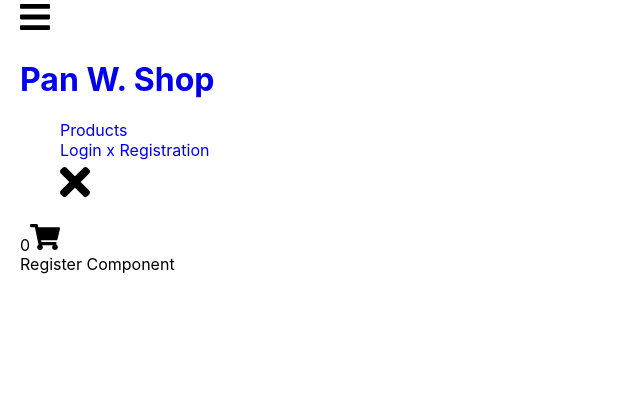
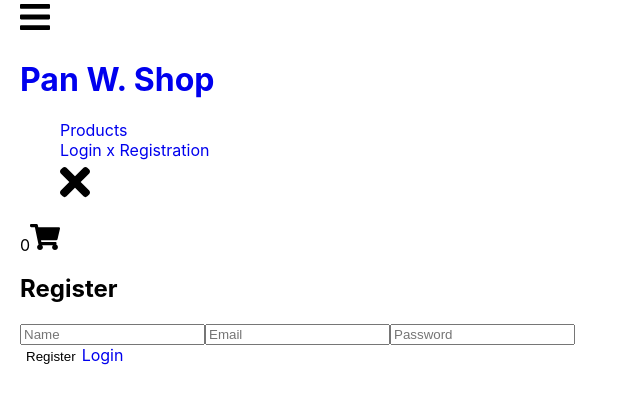
Before and after one commit to jaroszw/ECOMMERSE_FULL_MERN, a React (Create React App) app in the folder client/: page /register in a window 1280 px wide. Shown: the top 404 px of the page, without its empty margins (0-640 px from the left). Built offline with nearby package versions, Linux system fonts and the light colour scheme; no server answers; the HTML template or start-up script is replaced by a standard one.

Commit message:
Login/Register Component

```diff
--- a/client/src/components/mainpages/auth/Login.js
+++ b/client/src/components/mainpages/auth/Login.js
@@ -1,7 +1,58 @@
-import React from "react";
+import React, { useState } from 'react';
+import { Link } from 'react-router-dom';
+import axios from 'axios';
 
 const Login = () => {
-  return <div>Login Component</div>;
+  const [user, setUser] = useState({
+    email: '',
+    password: '',
+  });
+
+  const onChangeInput = (e) => {
+    const { name, value } = e.target;
+    setUser({ ...user, [name]: value });
+  };
+
+  const loginSubmit = async (e) => {
+    e.preventDefault();
+
+    try {
+      await axios.post('http://localhost:5000/user/login', { ...user });
+      localStorage.setItem('firstLogin', true);
+      window.location.href = '/';
+    } catch (error) {
+      alert(error.response.data.msg);
+    }
+  };
+
+  return (
+    <div className="login-page">
+      <form onSubmit={loginSubmit}>
+        <h2>Login</h2>
+        <input
+          type="email"
+          name="email"
+          required
+          placeholder="Email"
+          value={user.email}
+          onChange={onChangeInput}
+        />
+        <input
+          type="password"
+          name="password"
+          required
+          placeholder="Password"
+          value={user.password}
+          autoComplete="on"
+          onChange={onChangeInput}
+        />
+        <div className="row">
+          <button type="submit">Login</button>
+          <Link to="/register">Register</Link>
+        </div>
+      </form>
+    </div>
+  );
 };
 
 export default Login;
--- a/client/src/components/mainpages/auth/Register.js
+++ b/client/src/components/mainpages/auth/Register.js
@@ -1,7 +1,67 @@
-import React from "react";
+import React, { useState } from 'react';
+import { Link } from 'react-router-dom';
+import axios from 'axios';
 
 const Register = () => {
-  return <div>Register Component</div>;
+  const [user, setUser] = useState({
+    email: '',
+    password: '',
+    name: '',
+  });
+
+  const onChangeInput = (e) => {
+    const { name, value } = e.target;
+    setUser({ ...user, [name]: value });
+  };
+
+  const registerSubmit = async (e) => {
+    e.preventDefault();
+
+    try {
+      await axios.post('http://localhost:5000/user/register', { ...user });
+      localStorage.setItem('firstLogin', true);
+      window.location.href = '/';
+    } catch (error) {
+      alert(error.response.data.msg);
+    }
+  };
+
+  return (
+    <div className="login-page">
+      <form onSubmit={registerSubmit}>
+        <h2>Register</h2>
+        <input
+          type="text"
+          name="name"
+          required
+          placeholder="Name"
+          value={user.name}
+          onChange={onChangeInput}
+        />
+        <input
+          type="email"
+          name="email"
+          required
+          placeholder="Email"
+          value={user.email}
+          onChange={onChangeInput}
+        />
+        <input
+          type="password"
+          name="password"
+          required
+          placeholder="Password"
+          value={user.password}
+          autoComplete="on"
+          onChange={onChangeInput}
+        />
+        <div className="row">
+          <button type="submit">Register</button>
+          <Link to="/login">Login</Link>
+        </div>
+      </form>
+    </div>
+  );
 };
 
 export default Register;
--- /dev/null
+++ b/client/src/components/mainpages/auth/login.css
@@ -0,0 +1,38 @@
+.login-page {
+  max-width: 500px;
+  border: 2px solid rgb(3, 165, 206);
+  border-radius: 5px;
+  padding: 30px;
+  margin: 50px auto;
+}
+.login-page h2 {
+  text-transform: uppercase;
+  letter-spacing: 2px;
+  color: #555;
+}
+.login-page form input,
+.login-page form button {
+  width: 100%;
+  height: 40px;
+  margin: 10px 0;
+  padding: 0 5px;
+  outline: rgb(3, 165, 206);
+  border: 1px solid rgb(3, 165, 206);
+}
+.login-page form .row {
+  display: flex;
+  justify-content: space-between;
+  align-items: center;
+}
+.login-page form button {
+  width: 150px;
+  background: rgb(3, 165, 206);
+  color: white;
+  text-transform: uppercase;
+  letter-spacing: 2px;
+}
+.login-page form a {
+  color: orange;
+  letter-spacing: 1.3px;
+  text-transform: uppercase;
+}
--- a/client/src/components/mainpages/products/Products.js
+++ b/client/src/components/mainpages/products/Products.js
@@ -1,17 +1,21 @@
-import React, { useContext } from "react";
-import { GlobalState } from "../../../GlobalState";
-import ProductItem from "../utils/productItem/ProductItem";
+import React, { useContext } from 'react';
+import { GlobalState } from '../../../GlobalState';
+import ProductItem from '../utils/productItem/ProductItem';
+import Loading from '../utils/loading/Loading';
 
 const Products = () => {
   const state = useContext(GlobalState);
   const [products] = state.productsAPI.products;
 
   return (
-    <div className="products">
-      {products.map((product) => {
-        return <ProductItem key={product._id} product={product} />;
-      })}
-    </div>
+    <React.Fragment>
+      <div className="products">
+        {products.map((product) => {
+          return <ProductItem key={product._id} product={product} />;
+        })}
+      </div>
+      {products.length === 0 && <Loading />}
+    </React.Fragment>
   );
 };
 export default Products;
--- /dev/null
+++ b/client/src/components/mainpages/utils/loading/Loading.js
@@ -0,0 +1,28 @@
+import React from 'react';
+import './loading.css';
+
+const Loading = () => {
+  return (
+    <div className="load-page">
+      <div className="loader">
+        <div>
+          <div>
+            <div>
+              <div>
+                <div>
+                  <div>
+                    <div>
+                      <div></div>
+                    </div>
+                  </div>
+                </div>
+              </div>
+            </div>
+          </div>
+        </div>
+      </div>
+    </div>
+  );
+};
+
+export default Loading;
--- /dev/null
+++ b/client/src/components/mainpages/utils/loading/loading.css
@@ -0,0 +1,25 @@
+.load-page {
+  background: #fff;
+  overflow: hidden;
+}
+.loader {
+  width: 300px;
+  height: 300px;
+  margin: auto;
+}
+.loader div {
+  width: calc(100% - 15px);
+  height: calc(100% - 15px);
+  border: 2px solid #fff;
+  border-top: 2px solid crimson;
+  border-radius: 50%;
+  animation: rotate 10s linear infinite alternate-reverse;
+}
+@keyframes rotate {
+  50% {
+    transform: rotate(80deg);
+  }
+  100% {
+    transform: rotate(360deg);
+  }
+}
--- /dev/null
+++ b/client/src/components/mainpages/utils/productItem/BtnRender.js
@@ -0,0 +1,17 @@
+import React from 'react';
+import { Link } from 'react-router-dom';
+
+const BtnRender = ({ product }) => {
+  return (
+    <div className="row_btn">
+      <Link id="btn_buy" to="#!">
+        Buy
+      </Link>
+      <Link id="btn_view" to={`/detail/${product._id}`}>
+        View
+      </Link>
+    </div>
+  );
+};
+
+export default BtnRender;
--- a/client/src/components/mainpages/utils/productItem/ProductItem.js
+++ b/client/src/components/mainpages/utils/productItem/ProductItem.js
@@ -1,34 +1,17 @@
-import React from "react";
-// import BtnRender from "./BtnRender";
-import { Link } from "react-router-dom";
+import React from 'react';
+import BtnRender from './BtnRender';
 
-function ProductItem({ product, isAdmin, deleteProduct, handleCheck }) {
+function ProductItem({ product }) {
   return (
     <div className="product_card">
-      {isAdmin && (
-        <input
-          type="checkbox"
-          checked={product.checked}
-          onChange={() => handleCheck(product._id)}
-        />
-      )}
       <img src={product.images.url} alt="" />
-
       <div className="product_box">
         <h2 title={product.title}>{product.title}</h2>
         <span>${product.price}</span>
         <p>{product.description}</p>
       </div>
-      <div className="row_btn">
-        <Link id="btn_buy" to="#!">
-          Buy
-        </Link>
-        <Link id="btn_view" to={`/detail/${product._id}`}>
-          View
-        </Link>
-      </div>
 
-      {/* <BtnRender product={product} deleteProduct={deleteProduct} /> */}
+      <BtnRender product={product} />
     </div>
   );
 }
--- a/client/src/index.css
+++ b/client/src/index.css
@@ -2,15 +2,15 @@
   padding: 0;
   box-sizing: border-box;
   margin: 0;
-  font-family: -apple-system, BlinkMacSystemFont, "Segoe UI", "Roboto", "Oxygen",
-    "Ubuntu", "Cantarell", "Fira Sans", "Droid Sans", "Helvetica Neue",
+  font-family: -apple-system, BlinkMacSystemFont, 'Segoe UI', 'Roboto', 'Oxygen',
+    'Ubuntu', 'Cantarell', 'Fira Sans', 'Droid Sans', 'Helvetica Neue',
     sans-serif;
   -webkit-font-smoothing: antialiased;
   -moz-osx-font-smoothing: grayscale;
 }
 
 code {
-  font-family: source-code-pro, Menlo, Monaco, Consolas, "Courier New",
+  font-family: source-code-pro, Menlo, Monaco, Consolas, 'Courier New',
     monospace;
 }
 
@@ -37,11 +37,14 @@
 
 /* ---------------- Header ------------ */
 
-@import url("./components/headers/header.css");
+@import url('./components/headers/header.css');
 
 /* ------------- Products -------------- */
 
-@import url("./components/mainpages/products/product.css");
+@import url('./components/mainpages/products/product.css');
 
 /* ---------------- Detail Product --------------- */
-@import url("./components/mainpages/detailProduct/detailProduct.css");
+@import url('./components/mainpages/detailProduct/detailProduct.css');
+
+/* ------------- Login/Register ----------------- */
+@import url('./components/mainpages/auth/login.css');
```
